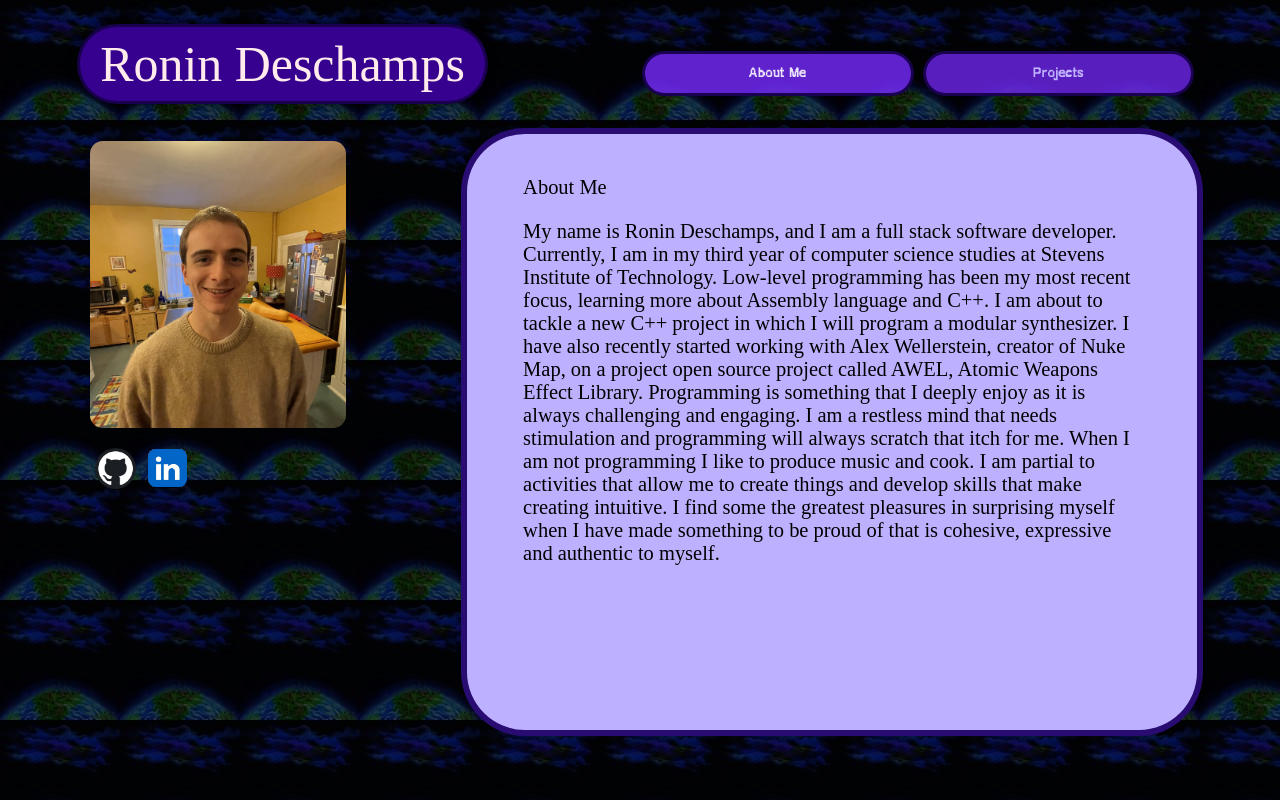
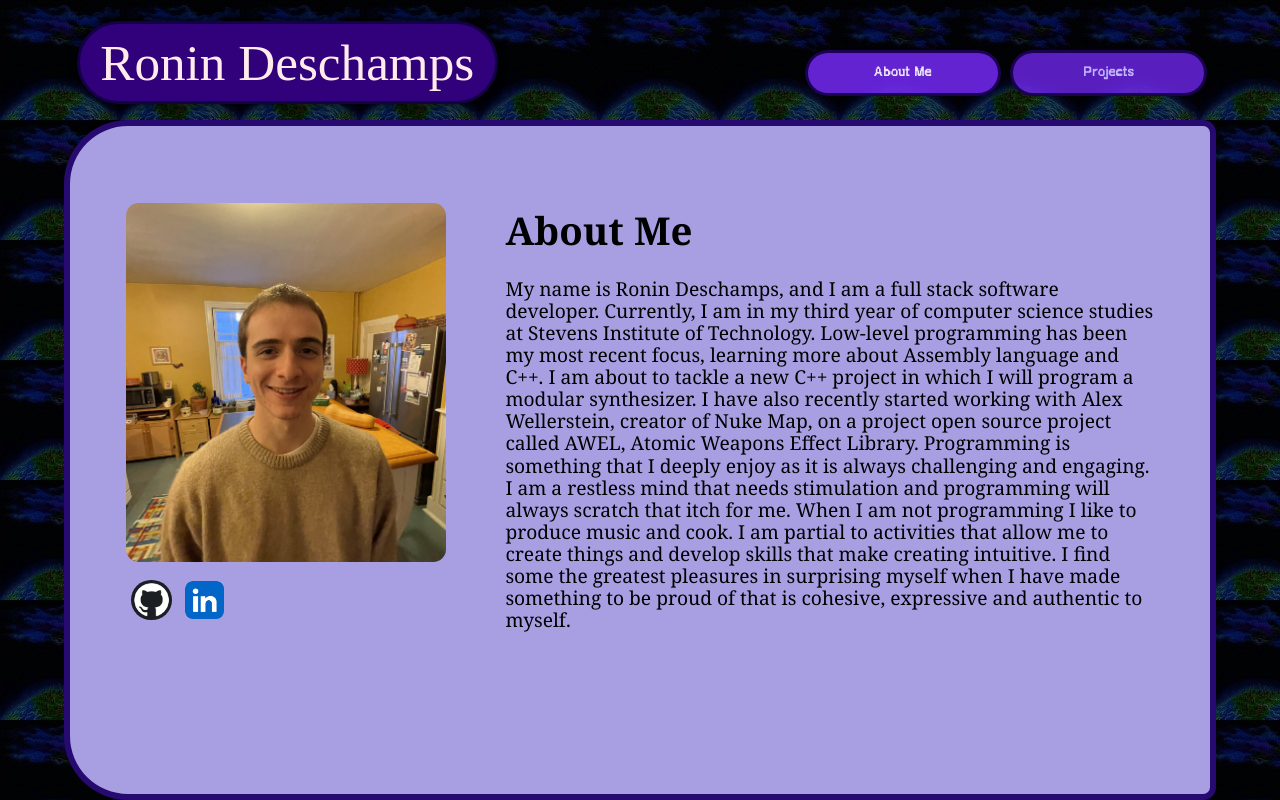
Before and after one commit to ronindeschamps/Personal_Website, a plain HTML site: page tut.html in a window 1280 px wide. Drawn offline with Linux system fonts and the light colour scheme; files whose address does not match are found by name.

Commit message:
made about me look simular to projects page

```diff
--- a/style.css
+++ b/style.css
@@ -56,20 +56,20 @@
 
   .name {
     position: relative;
+    margin-top: 0.4vw;
     min-width: 50px;
     left: 6vw;
-    vertical-align: center;
-    background-color: rgb(55, 1, 143);
+    background-color: rgb(49, 1, 124);
     color: rgb(255, 235, 235);
     padding-top: 1.1vh;
     padding-bottom: 1.1vh;
     padding-left: 1.6vw;
     padding-right: 1.6vw;
-    border: 0.3vw solid rgba(22, 0, 73, 0.934);
+    border: 0.3vw solid rgb(20, 0, 68);
     width: auto;
     border-radius: 6vw;
     cursor: pointer;
-    font-size: 3.9vw;
+    font-size: 4vw;
     font-family: brogand;
     box-shadow: 0px 0px 10px rgba(0, 0, 0, 0.822); /* Optional: Add a shadow for better visibility */
   }
@@ -77,7 +77,7 @@
   .header {
     display: flex;
     position: fixed;
-    height: 16vh;
+    height: 15vh;
     width: 100%;
     align-items: center;
   }
@@ -87,9 +87,9 @@
     vertical-align: center;
     z-index: 2;
     display: flex;
-    margin-left: 18vw;
-    margin-right: 6vw;
-    margin-top: 1.5vw;
+    margin-top: 2vw;
+    margin-left: 30vw;
+    margin-right: 5vw;
     flex-grow: 1;
     font-family: 'OldGameFatty', monospace;
     font-size: 1.0vw; /* Resize text based on vw and vh */
@@ -98,9 +98,7 @@
 
   .tab {
     flex: 1;
-    padding: 1vw;
-    padding-left: .5vw;
-    padding-right: .5vw;
+    padding: 1vw;;
     cursor: pointer;
     background-color: rgba(121, 43, 255, 0.742);
     border: 0.3vw solid rgba(22, 0, 73, 0.934);
@@ -117,52 +115,85 @@
   .tab:hover {
     transform: scale(1.02);
     color: rgba(255, 255, 255, 0.76);
+
     /* Increase the size of the tab when hovering */
   }
 
   .tab.active {
     color: rgba(255, 255, 255, 0.87);
-    background-color: rgba(121, 43, 255, 0.801);
+    background-color: rgba(121, 43, 255, 0.82);
     position: relative;
     z-index: 3;
   }
 
-  .inner_page1 {
+  .inner_page {
     position: fixed;
     width: auto;
     height: auto;
-    top: 16vh;
-    left: 36vw;
-    bottom: 3vw;
-    right: 6vw;
+    top: 15vh;
+    left: 5vw;
+    bottom: 0vw;
+    right: 5vw;
     overflow: auto;
-    background-color: rgb(189, 177, 255);
+    background-color: rgb(168, 158, 226);
     border: 0.5vw solid rgba(31, 0, 104, 0.934);
-    border-radius: 5vw 5vw 5vw 5vw ;
+    border-radius: 5vw 1vw 1vw 5vw ;
     padding: 3.4vw;
-    padding-top: 3vw;
-    padding-bottom: 0.8vw;
+    font-family: Cambria, Cochin, Georgia, Times, 'Times New Roman', serif;
+    line-height: 1.15;
+    padding-bottom: 0;
+    z-index: -1;
   }
 
   .inner_page2 {
     position: fixed;
     width: auto;
     height: auto;
-    top: 16vh;
-    left: 6vw;
+    top: 15vh;
+    left: 5vw;
     bottom: 0px;
-    right: 6vw;
+    right: 5vw;
     overflow: auto;
-    background-color: rgb(189, 177, 255);
+    background-color: rgb(168, 158, 226);
     border: 0.5vw solid rgba(31, 0, 104, 0.934);
     border-radius: 5vw 1vw 1vw 1vw ;
     padding: 3.4vw;
-    z-index: -1;
+    font-family: Cambria, Cochin, Georgia, Times, 'Times New Roman', serif;
+
   }
 
+  .left-half {
+    position: relavtive;
+    width: 36%;
+    float: left;
+    box-sizing: border-box;
+    padding: 1vw;
+    overflow:auto;
+    text-wrap: wrap;
+    bottom: 3vw;
+    margin-top: 1.6vw;
+    font-size: 3.5vh;
+  }
 
+  .right-half {
+    position: relavtive;
+    width: 64%;
+    float: right;
+    box-sizing: border-box;
+    padding: 1vw;
+    overflow:auto;
+    text-wrap: wrap;
+    bottom: 3vw;
+    margin-top: 0vw;
+    font-size: 1.5vw;
+  }
 
-
+  .id_photo {
+    width: 25vw;
+    border: 0.0vw solid rgb(38, 0, 128);
+    border-radius: 1vw;
+    /*animation: borderAnimation 10s infinite;*/
+  }
 
   @keyframes borderAnimation {
     0% {
@@ -204,8 +235,9 @@
   .grid-container {
     display: grid;
     grid-template-columns: repeat(3, 1fr); /* Three equal columns */
-    gap: 2vw;
+    gap: 3vw;
     margin: 1vw;
+
   }
 
   .grid-item {
@@ -239,7 +271,7 @@
     height: auto; /* Allow the height to adjust based on content */
     text-wrap: wrap;
     font-size: 1.3vw;
-    line-height: 1.5vw;
+    line-height: 1.8vw;
     grid-column: span 2;
     /*border: 2px solid rgba(31, 0, 104, 0.934);*/
   }
@@ -391,86 +423,8 @@ box-shadow: -0.1vw 0.2vw 0.5vw rgba(0, 0, 0, 0.2); /* Add shadow effect */
   vertical-align: center; /* Align the top of the elements */
 }
 
-.inner_page1 {
-  position: fixed;
-  width: auto;
-  height: auto;
-  top: 16vh;
-  left: 36vw;
-  bottom: 5vw;
-  right: 6vw;
-  overflow: auto;
-  background-color: rgb(189, 177, 255);
-  border: 0.5vw solid rgba(31, 0, 104, 0.934);
-  border-radius: 5vw 5vw 5vw 5vw ;
-  padding: 3.4vw;
-  padding-top: 0.8vw;
-  padding-bottom: 0.8vw;
+.inner_head {
+  background-color: rgb(78, 42, 240);
+  height: 3vw;
+
 }
-
-.inner_page2 {
-  position: fixed;
-  width: auto;
-  height: auto;
-  top: 16vh;
-  left: 6vw;
-  bottom: 0px;
-  right: 6vw;
-  overflow: auto;
-  background-color: rgb(189, 177, 255);
-  border: 0.5vw solid rgba(31, 0, 104, 0.934);
-  border-radius: 5vw 1vw 1vw 1vw ;
-  padding: 3.4vw;
-  z-index: -1;
-}
-
-.inner_head {
-  display: flex;
-  background-color: rgb(103, 18, 250);
-  height: 8vw;
-  justify-content: center; /* Center horizontally */
-  align-items: center; /* Center vertically */
-
-  margin-left: -3.4vw;
-  margin-right: -3.4vw;
-  margin-top: -3.4vw;
-  color: white; /* Optional: Set text color to white for better contrast */
-}
-
-.inner_head p {
-  margin: 0; /* Remove default margin */
-  font-size: 1.5vw; /* Adjust font size as needed */
-}
-
-.left-half {
-  position: relavtive;
-  width: 30%;
-  float: left;
-  box-sizing: border-box;
-  padding: 1vw;
-  overflow:auto;
-  text-wrap: wrap;
-  margin-left: 6vw;
-  margin-top: 10vw;
-  font-size: 3.5vh;
-}
-
-.right-half {
-  position: relavtive;
-  width: 100%;
-  float: right;
-  box-sizing: border-box;
-  padding: 1vw;
-  overflow:auto;
-  text-wrap: wrap;
-  bottom: 3vw;
-  margin-top: 1.5vw;
-  font-size: 1.6vw;
-}
-
-.id_photo {
-  width: 20vw;
-  border: 0.0vw solid rgb(38, 0, 128);
-  border-radius: 1vw;
-  /*animation: borderAnimation 10s infinite;*/
-}
--- a/tut.html
+++ b/tut.html
@@ -21,9 +21,12 @@
   </div>
 
 
+    <div id="About Me" class="tab-content active">
+      <div class="inner_page">
+      <div class = "left-half">
+        <div class = "about">
 
-    <div id="About Me" class="tab-content active">
-      <div class = "left-half">
+        </div>
         <img src="Ronin6.jpg" class = "id_photo">
         <div class = "socials">
           <a href="https://github.com/ronindeschamps" target="_blank">
@@ -34,10 +37,8 @@
           </a>
         </div>
       </div>
-      <div class=inner_page1>
-
       <div class="right-half">
-        <h>About Me</h>
+        <h1>About Me</h1>
         <p>My name is Ronin Deschamps, and I am a full stack software developer.
           Currently, I am in my third year of computer science studies at Stevens
           Institute of Technology.  Low-level programming has been my most recent
@@ -56,9 +57,8 @@
       </div>
     </div>
   </div>
-
     <div id="tab2" class="tab-content">
-      <div class = inner_page2>
+      <div class="inner_page2">
       <div class="grid-container">
         <div class="grid-item">
 
@@ -66,7 +66,7 @@
         </div>
         <div class="grid-itemT"  >
           <div class = 'p_header'>
-            <div class = 'title'>Live Map Shuttle Tracker |</div>
+            <div class = 'title'>Live Map Shuttle Tracker</div>
             <div class = 'language'>JavaScript, Vite, HTML, CSS, Geotab SDK, Modo</div>
           </div>
           <p>This project used the Geotab tracker device and the MyGeotabSDK library
@@ -96,7 +96,7 @@
 
         <div class="grid-itemT" >
           <div class = 'p_header'>
-            <div class = 'title'> Password Reset Utility | </div>
+            <div class = 'title'> Password Reset Utility</div>
             <div class = 'language'> C#, SqlClient, Microsoft.NET </div>
           </div>
           <p>The password reset tool is a desktop application designed for student workers at Maine Maritime Academy (MMA). This allows the student workers to help other students and faculty reset their account passwords without having access to administrative account permissions or passwords. I wrote the logic for authenticating computers on the domain, reworked the logic for user account authentication, and designed the user interface. The project was a joint effort with a full-time employee on the apps team at MMA.</p>
@@ -104,7 +104,7 @@
 
         <div class="grid-itemT"  >
           <div class = 'p_header'>
-            <div class = 'title'>Eulerian Fluid Sim |  </div>
+            <div class = 'title'>Eulerian Fluid Sim </div>
             <div class = 'language'>Python, Matplotlib, NumPy </div>
           </div>
           <p>
@@ -127,7 +127,7 @@
         </div>
         <div class="grid-itemT" >
           <div class = 'p_header'>
-            <div class = 'title'>Particle-Based Fluid Simulation | </div>
+            <div class = 'title'>Particle-Based Fluid Simulation</div>
             <div class = 'language'>Python, Pymunk, Pygame</div>
           </div>
           <p>Particle-Based Fluid Simulation | Python, Pymunk, Pygame
@@ -146,13 +146,13 @@
 
           <div class="grid-itemT" >
             <div class = 'p_header'>
-              <div class = 'title'>Pringle (Print Array in C) | </div>
+              <div class = 'title'>Pringle (Print Array in C)</div>
               <div class = 'language'>ARMv8 AArch64/ARM64 Assembly, C</div>
             </div>
             <p>Pringle is a custom C function that allows users to print arrays. It is very similar to printf() as it uses indicators (in this case %a) to indicate where to print arrays if they are being printed inside a string. Just like printf(), pringle() is variadic, meaning that you can print as many arrays as you want in one pringle function call. The assembly code used for this function is broken up into four files three of which are functions called by pringle. These functions are integer to ASCII, count specifiers, and concatenate array. Each function follows ARM64 assembly calling conventions so that data is never lost when jumping from function to function and when being integrated into a larger script.
               </p>
           </div>
-        </div>
+
       </div>
     </div>
     <div id="tab3" class="tab-content">
```
